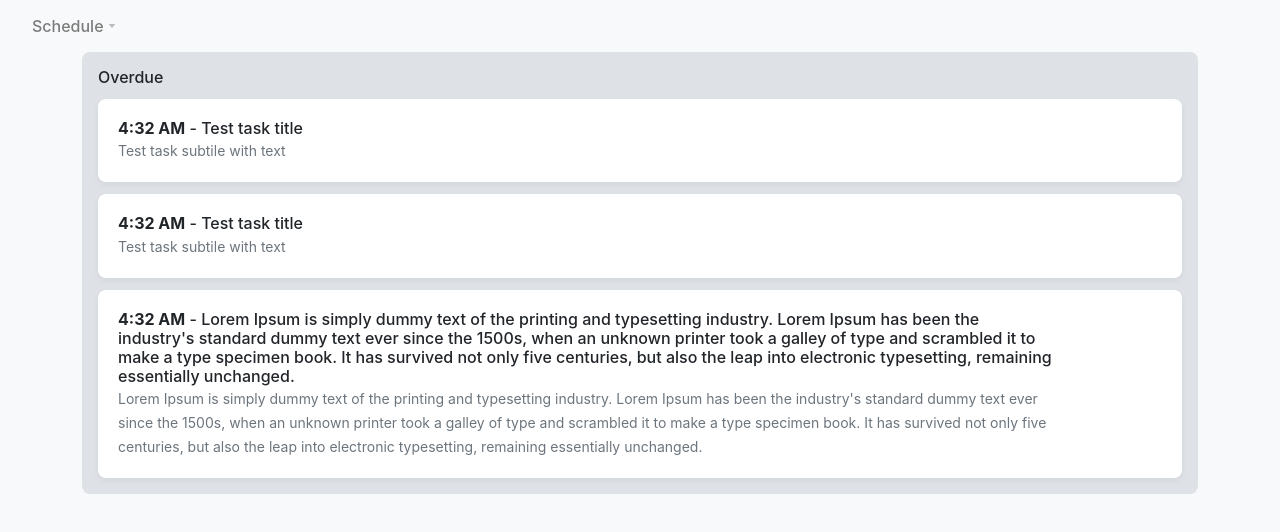
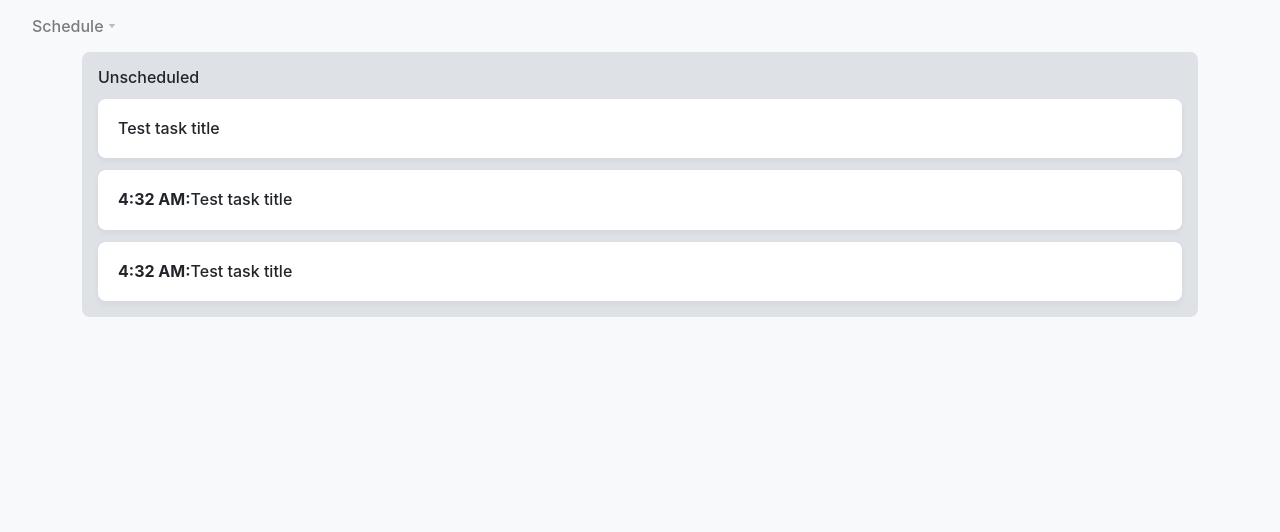
Before and after one commit to bizappkit/tasks, a React (Create React App) app: page / in a window 1280 px wide. Shown: the top 532 px of the page. Built offline with nearby package versions, Linux system fonts and the light colour scheme.

Commit message:
Implemented CardList

```diff
--- a/src/App.tsx
+++ b/src/App.tsx
@@ -1,6 +1,40 @@
 import React from 'react';
 import { Navbar, NavDropdown, Nav, Container, Row, Col } from 'react-bootstrap';
 import { ReminderCard } from './cards/ReminderCard';
+import { CardList } from './cards/CardList';
+
+interface Reminder {
+	id: string
+	time?: Date
+	title: string
+	subtitle?: string
+}
+
+const reminders: Reminder[] = [
+	{ id: "1", time: undefined, title: "Test task title", subtitle: "Test task subtile with text" },
+	{ id: "2", time: new Date(), title: "Test task title", subtitle: "Test task subtile with text" },
+	{ id: "3", time: new Date(), title: "Test task title", subtitle: "Test task subtile with text" }
+]
+
+function getDate(dateTime?: Date) {
+	if (!dateTime)
+		return dateTime;
+
+	return new Date(dateTime.getFullYear(), dateTime.getMonth(), dateTime.getDate());
+}
+
+function getReminderGroupTitle(reminder: Reminder): string {
+	return reminder.time?.toLocaleDateString() || "Unscheduled";
+}
+
+function renderReminder(reminder: Reminder): JSX.Element {
+	return (
+		<ReminderCard
+			data={reminder}
+		/>
+	)
+}
+
 function App() {
 	return (
 		<div className="layout layout-nav-top">
@@ -15,18 +49,13 @@ function App() {
 			<Container>
 				<Row>
 					<Col>
-
-            <div className="card-list">
-              <div className="card-list-head"><h6>Overdue</h6></div>
-
-              <ReminderCard time={new Date()} title="Test task title" subtile="Test task subtile with text"/>
-              <ReminderCard time={new Date()} title="Test task title" subtile="Test task subtile with text"/>
-              <ReminderCard
-                time={new Date()}
-                title="Lorem Ipsum is simply dummy text of the printing and typesetting industry. Lorem Ipsum has been the industry's standard dummy text ever since the 1500s, when an unknown printer took a galley of type and scrambled it to make a type specimen book. It has survived not only five centuries, but also the leap into electronic typesetting, remaining essentially unchanged."
-                subtile="Lorem Ipsum is simply dummy text of the printing and typesetting industry. Lorem Ipsum has been the industry's standard dummy text ever since the 1500s, when an unknown printer took a galley of type and scrambled it to make a type specimen book. It has survived not only five centuries, but also the leap into electronic typesetting, remaining essentially unchanged."/>
-
-            </div>
+						<CardList
+							items={reminders}
+							getItemKey={r => r.id}
+							getGroupKey={r => getDate(r.time)}
+							getGroupTitle={getReminderGroupTitle}
+							renderItem={renderReminder}
+						/>
 					</Col>
 				</Row>
 			</Container>
--- a/src/cards/CardList.tsx
+++ b/src/cards/CardList.tsx
@@ -1,34 +1,50 @@
 import React from 'react';
 
 interface CardListProps<T> {
+
 	items: T[]
-	getItemKey?: (item: T) => any
-	getGroup: (item: T) => any
+
+	getItemKey: (item: T) => any
+	getGroupKey: (item: T) => any
+	getGroupTitle: (item: T) => string
+
+	renderItem: (item: T) => JSX.Element | null
 }
 
 export function CardList<T>(props: CardListProps<T>) {
-	let lastGroup = undefined;
 
-	return props.items.map((item, index) => {
+	const groups = groupBy(props.items, props.getGroupKey, (groupItems) => {
+		const groupName = props.getGroupTitle(groupItems[0]);
+		return (
+			<div className="card-list">
+				<div className="card-list-head"><h6>{groupName}</h6></div>
+				{groupItems.map(item => props.renderItem(item))}
+			</div>
+		)
+	})
 
-	})
+	return (
+		<div>
+			{groups}
+		</div>
+	)
 }
 
 function groupBy<T, G>(items: T[], getGroupKey: (item: T) => any, createGroup: (groupItems: T[]) => G): G[] {
 
-	if(items.length == 0)
+	if (items.length == 0)
 		return [];
 
 	let groups: G[] = [];
 	let lastGroupKey = undefined;
 	let groupStartIndex = 0;
 
-	for(let i = 0; i < items.length; i++) {
+	for (let i = 0; i < items.length; i++) {
 
 		let item = items[i];
 		let itemGroupKey = getGroupKey(item);
 
-		if(lastGroupKey === undefined) {
+		if (lastGroupKey === undefined) {
 			itemGroupKey = getGroupKey(item);
 		} else {
 			groups.push(createGroup(items.slice(groupStartIndex, i)));
--- a/src/cards/ReminderCard.tsx
+++ b/src/cards/ReminderCard.tsx
@@ -3,9 +3,11 @@ import { Card } from 'react-bootstrap';
 import { toShortTimeStr } from "../utils/dateTimeUtils";
 
 interface ReminderCardProps {
-	time: Date
-	title: string
-	subtile: string
+	data: {
+		title: string
+		time?: Date
+		subtile?: string
+	}
 }
 
 export function ReminderCard(props: ReminderCardProps) {
@@ -14,9 +16,18 @@ export function ReminderCard(props: ReminderCardProps) {
 			<Card.Body>
 				<div className="card-title">
 					<a href='/'>
-						<h6><span style={{fontWeight: 'bold'}}>{toShortTimeStr(props.time)}</span> - {props.title}</h6>
+						<h6>
+							{
+								props.data.time && (
+									<span style={{ fontWeight: 'bold' }}>
+										{toShortTimeStr(props.data.time) + ":"}
+									</span>
+								)
+							}
+							{props.data.title}
+						</h6>
 					</a>
-					<span className="text-small">{props.subtile}</span>
+					<span className="text-small">{props.data.subtile || ""}</span>
 				</div>
 			</Card.Body>
 		</Card>
```
Lines whose indentation alone changed are shown as unchanged.
